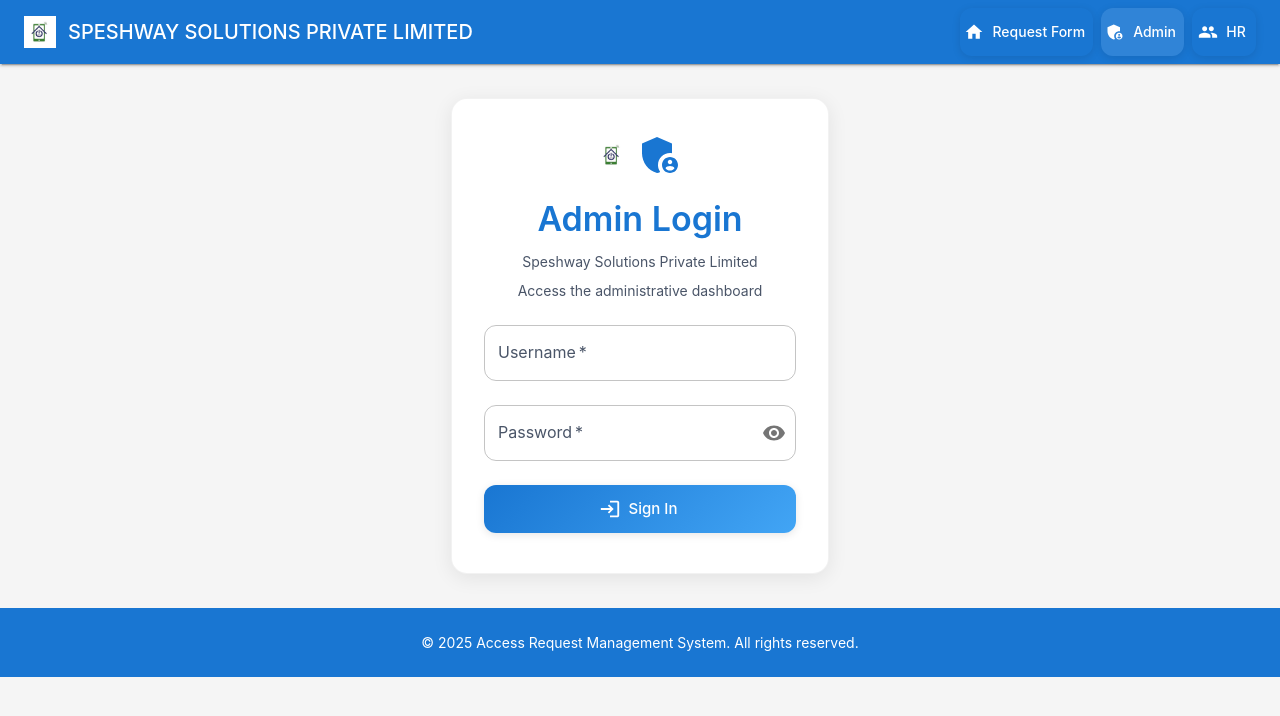
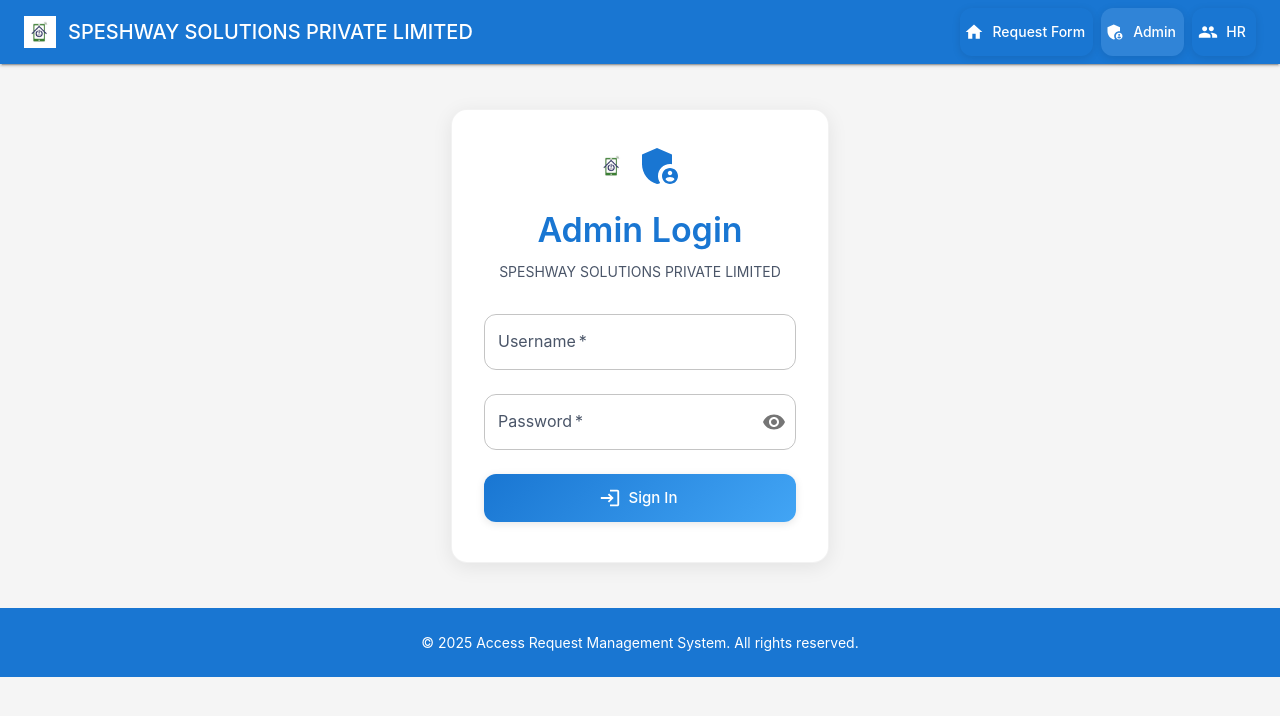
Before and after one commit to Charan951/Qr, a React (Create React App) app in the folder client/: page /admin/login in a window 1280 px wide. Shown: the top 716 px of the page. Built offline with nearby package versions, Linux system fonts and the light colour scheme; no server answers.

Commit message:
Update AdminLogin.js

```diff
--- a/client/src/components/AdminLogin.js
+++ b/client/src/components/AdminLogin.js
@@ -264,7 +264,7 @@ const AdminLogin = () => {
                         fontSize: { xs: '0.75rem', sm: '0.875rem' }
                       }}
                     >
-                      Speshway Solutions Private Limited
+                      SPESHWAY SOLUTIONS PRIVATE LIMITED
                     </Typography>
                     <Typography
                       variant="body2"
@@ -275,7 +275,7 @@ const AdminLogin = () => {
                         fontSize: { xs: '0.75rem', sm: '0.875rem' }
                       }}
                     >
-                      Access the administrative dashboard
+
                     </Typography>
                   </motion.div>
                 </Box>
```
